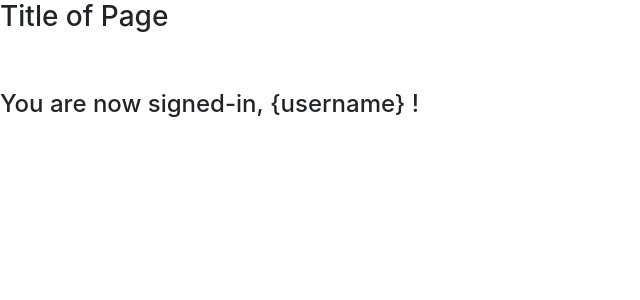
After one commit to SHPE-at-UCI/firebase-api, a Flask app: page /thank-you in a window 1280 px wide. The commit adds this page. Shown: the top 300 px of the page, without its empty margins (0-640 px from the left). Run offline with Flask 2, Linux system fonts and the light colour scheme; some libraries are stand-ins or nearby versions.

Commit message:
fixed base.html and thank you skeleton

```diff
--- a/app.py
+++ b/app.py
@@ -22,6 +22,10 @@ def read():
 def update():
     return "Update"
 
+@app.route("/thank-you")
+def success_page():
+    return render_template("thank-you.html")
+
 
 @app.route("/delete")
 def delete():
--- a/templates/base.html
+++ b/templates/base.html
@@ -1,5 +1,6 @@
 <!DOCTYPE html>
 <html lang="en">
+    <title> {% block title %} {% endblock %} </title>
     <head>
         <meta charset="UTF-8" />
         <meta name="viewport" content="width=device-width, initial-scale=1.0" />
--- /dev/null
+++ b/templates/thank-you.html
@@ -0,0 +1,18 @@
+{% extends 'base.html' %}
+
+{% block header %} <h3>  Title of Page </h3>  {% endblock %}
+<!-- This should always go here -->
+
+{% block title %} Thank you! {% endblock %}
+
+
+<!-- You can change Register to anything else.-->
+
+
+{% block content %}
+<br>
+<br>
+<!-- All your body content goes here! -->
+<h4> You are now signed-in, {username} ! </h4>
+
+{% endblock %}
```
